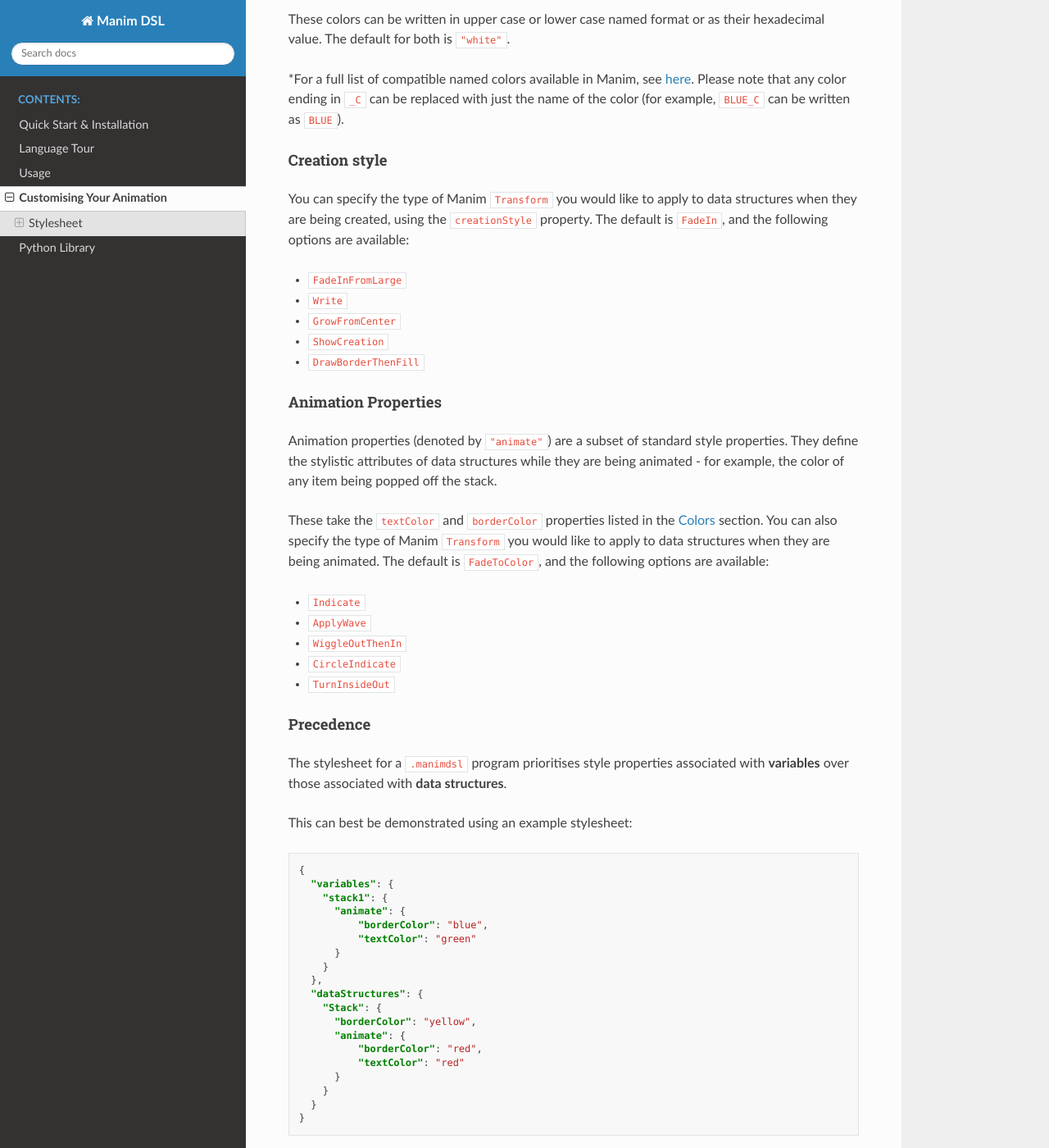
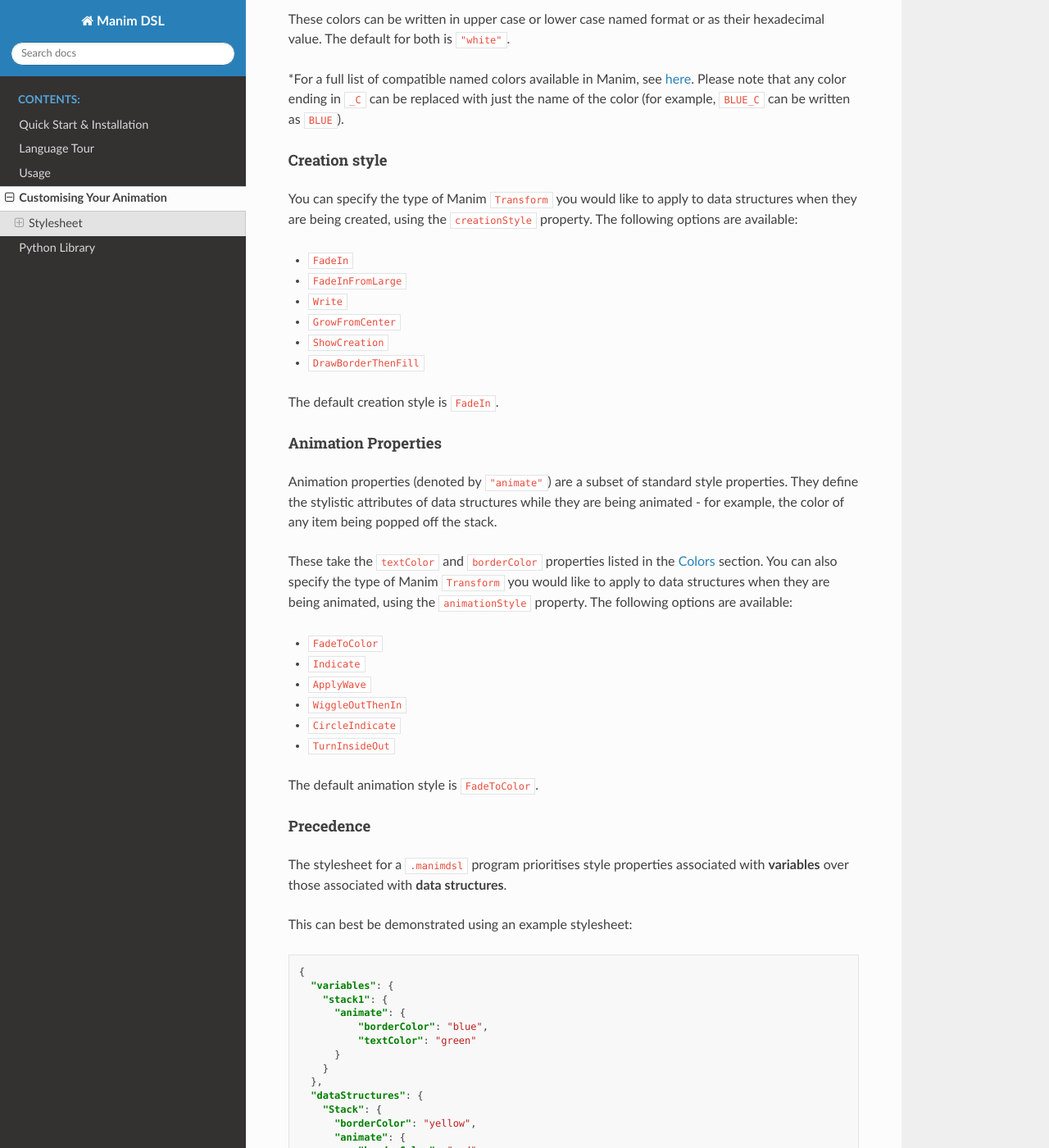
Before and after one commit to VAlgoLang/valgolang.github.io, a Sphinx documentation site: the page built from source/customisation.rst, in a window 1280 px wide and 1400 px high, scrolled down 1632 px. Shown: the whole window at 82% size. Built offline with Sphinx 7.4.7 and the Read the Docs theme 2.0.0, drawn with Linux system fonts in a browser that asks for light colours.

Commit message:
Minor rewording

```diff
--- a/source/customisation.rst
+++ b/source/customisation.rst
@@ -76,26 +76,32 @@ These colors can be written in upper case or lower case named format or as their
 Creation style
 ~~~~~~~~~~~~~~~
 
-You can specify the type of Manim ``Transform`` you would like to apply to data structures when they are being created, using the ``creationStyle`` property. The default is ``FadeIn``, and the following options are available:
+You can specify the type of Manim ``Transform`` you would like to apply to data structures when they are being created, using the ``creationStyle`` property. The following options are available:
 
+* ``FadeIn``
 * ``FadeInFromLarge``
 * ``Write``
 * ``GrowFromCenter``
 * ``ShowCreation``
 * ``DrawBorderThenFill``
 
+The default creation style is ``FadeIn``.
+
 Animation Properties
 ~~~~~~~~~~~~~~~~~~~~~
 
 Animation properties (denoted by ``"animate"``) are a subset of standard style properties. They define the stylistic attributes of data structures while they are being animated - for example, the color of any item being popped off the stack.
 
-These take the ``textColor`` and ``borderColor`` properties listed in the `Colors <#colors>`_ section. You can also specify the type of Manim ``Transform`` you would like to apply to data structures when they are being animated. The default is ``FadeToColor``, and the following options are available:
+These take the ``textColor`` and ``borderColor`` properties listed in the `Colors <#colors>`_ section. You can also specify the type of Manim ``Transform`` you would like to apply to data structures when they are being animated, using the ``animationStyle`` property. The following options are available:
 
+* ``FadeToColor``
 * ``Indicate``
 * ``ApplyWave``
 * ``WiggleOutThenIn``
 * ``CircleIndicate``
 * ``TurnInsideOut``
+
+The default animation style is ``FadeToColor``.
 
 Precedence
 ~~~~~~~~~~~~~
```
